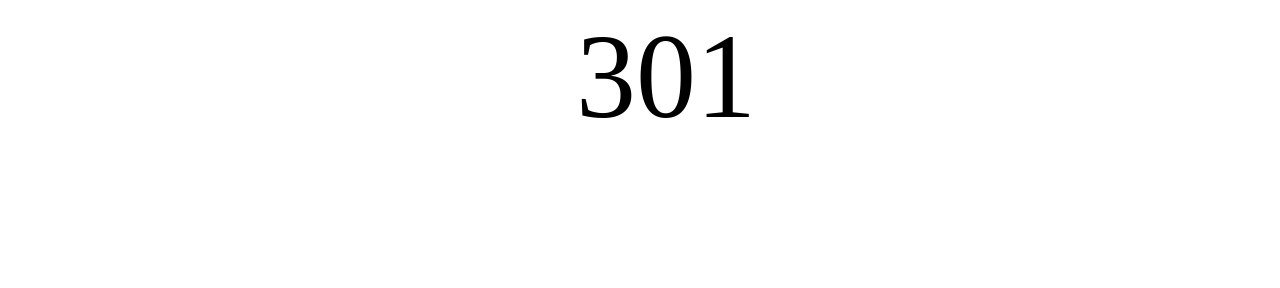
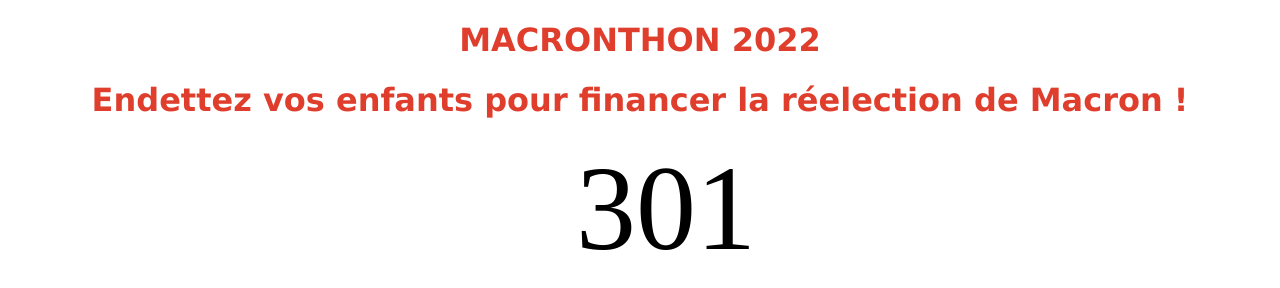
Before and after one commit to Mc-Scraggee/Macronthon2022, a plain HTML site: page index.htm in a window 1280 px wide. Drawn offline with Linux system fonts and the light colour scheme.

Commit message:
Update index.htm

```diff
--- a/index.htm
+++ b/index.htm
@@ -1,5 +1,10 @@
 <!DOCTYPE html>
 <html>
+
+<head>
+  <h1 style="text-align: center;"><span style="color: #e03e2d; font-family: verdana, geneva, sans-serif;"><strong>MACRONTHON 2022</strong></span></h1>
+  <h1 style="text-align: center;"><span style="color: #e03e2d; font-family: verdana, geneva, sans-serif;"><strong>Endettez vos enfants pour financer la r&eacute;election de Macron !</strong></span></h1>
+</head>
 
 <body>
   <div class="percent">0</div>
```
